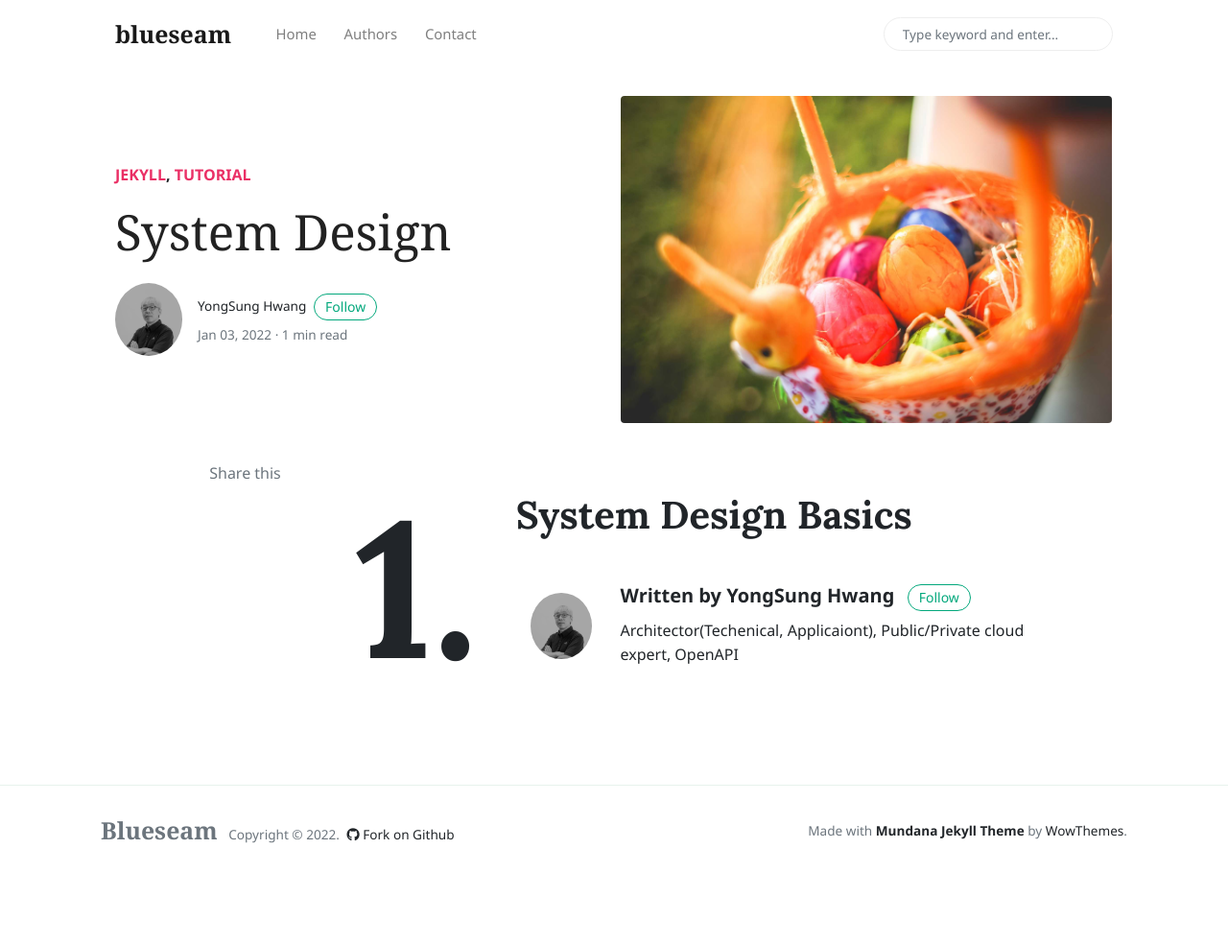
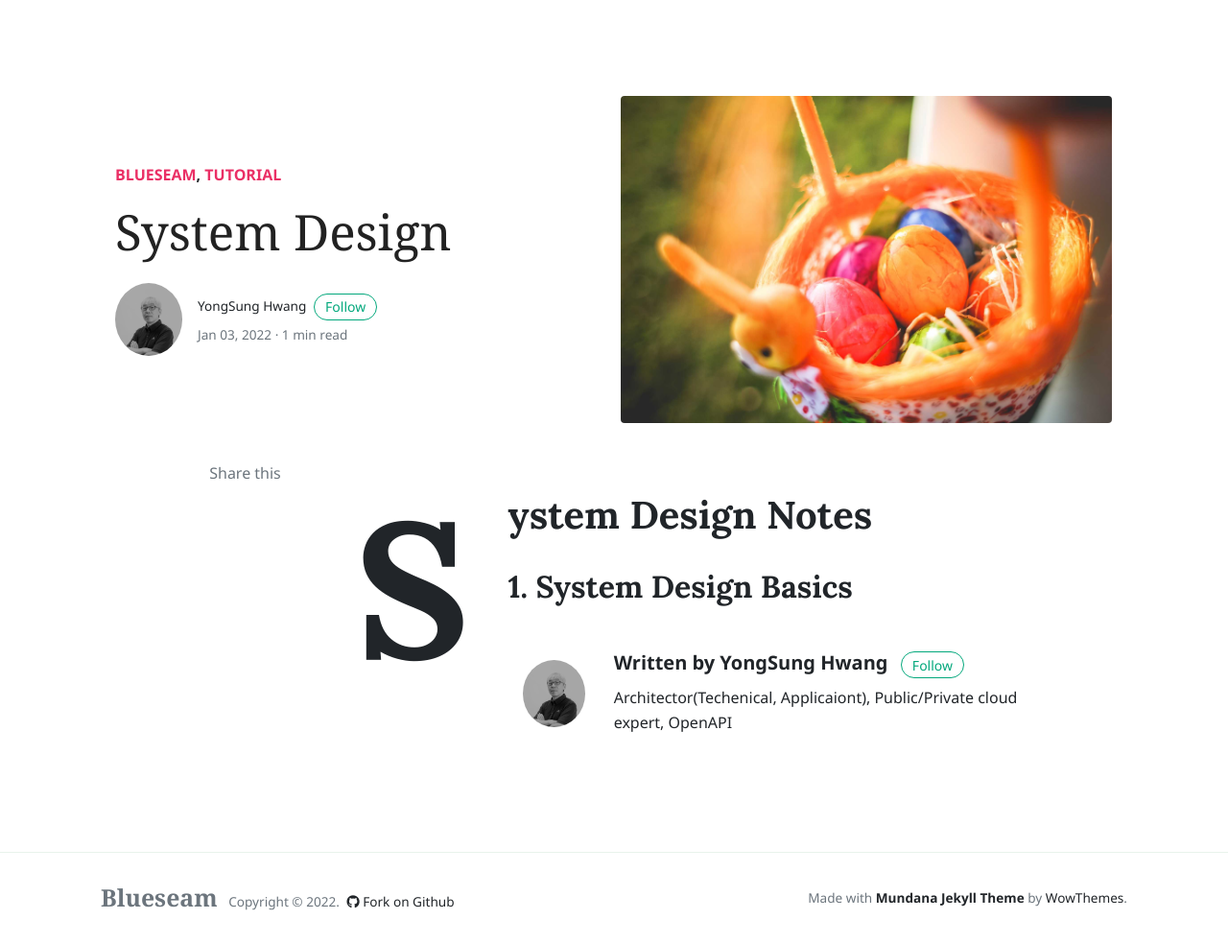
Before and after one commit to blueseam/blueseam.github.io, a Jekyll site: the page built from _posts/2022-01-03-system-design.md, in a window 1280 px wide and 983 px high. Shown: the whole window at 96% size. Built offline with Jekyll 4.4.1, drawn with Linux system fonts in a browser that asks for light colours; nearby versions of some CDN libraries; comment, search, counter and statistics services are not loaded.

Commit message:
Update 2022-01-03-system-design.md

```diff
--- a/_posts/2022-01-03-system-design.md
+++ b/_posts/2022-01-03-system-design.md
@@ -1,8 +1,10 @@
 ---
 layout: post
 title:  "System Design"
-categories: [ Jekyll, tutorial ]
+categories: [ blueseam, tutorial ]
 image: assets/images/3.jpg
 ---
 
-# 1. System Design Basics
+# System Design Notes
+
+## 1. System Design Basics
```
